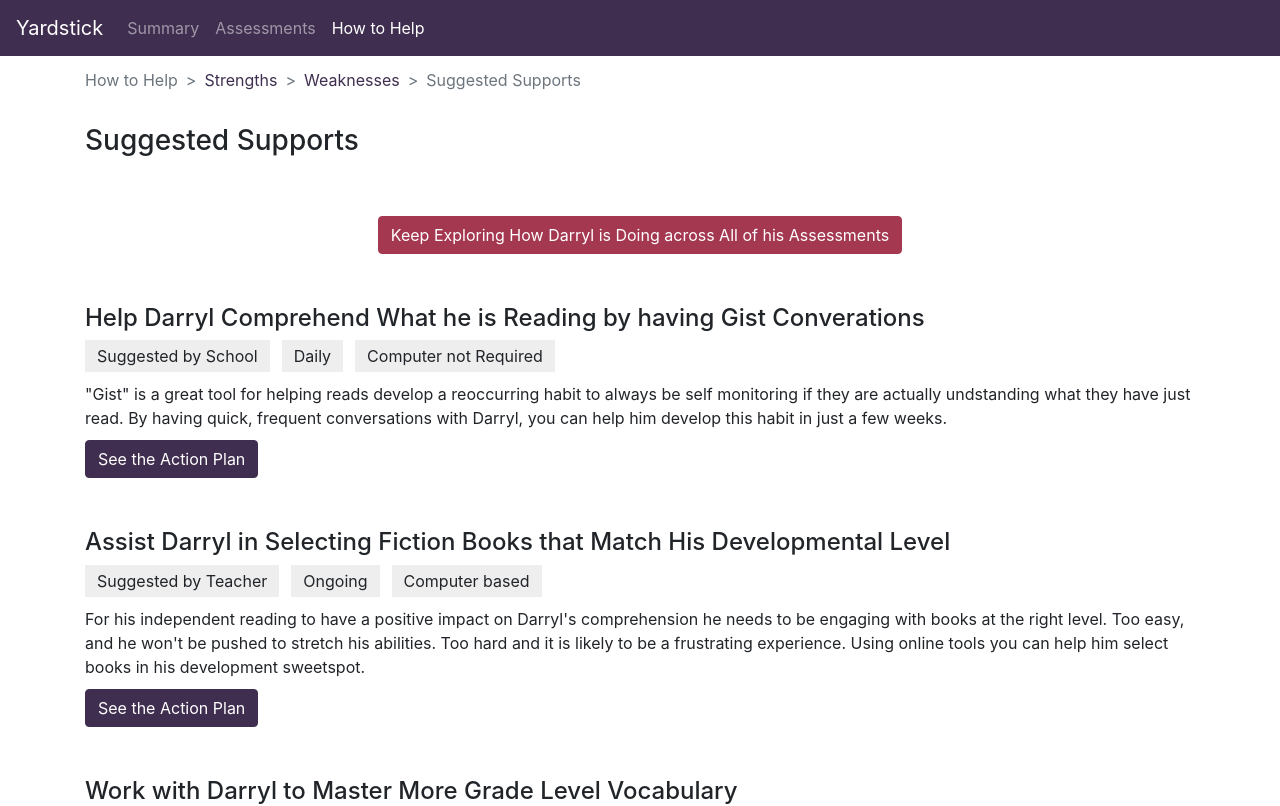
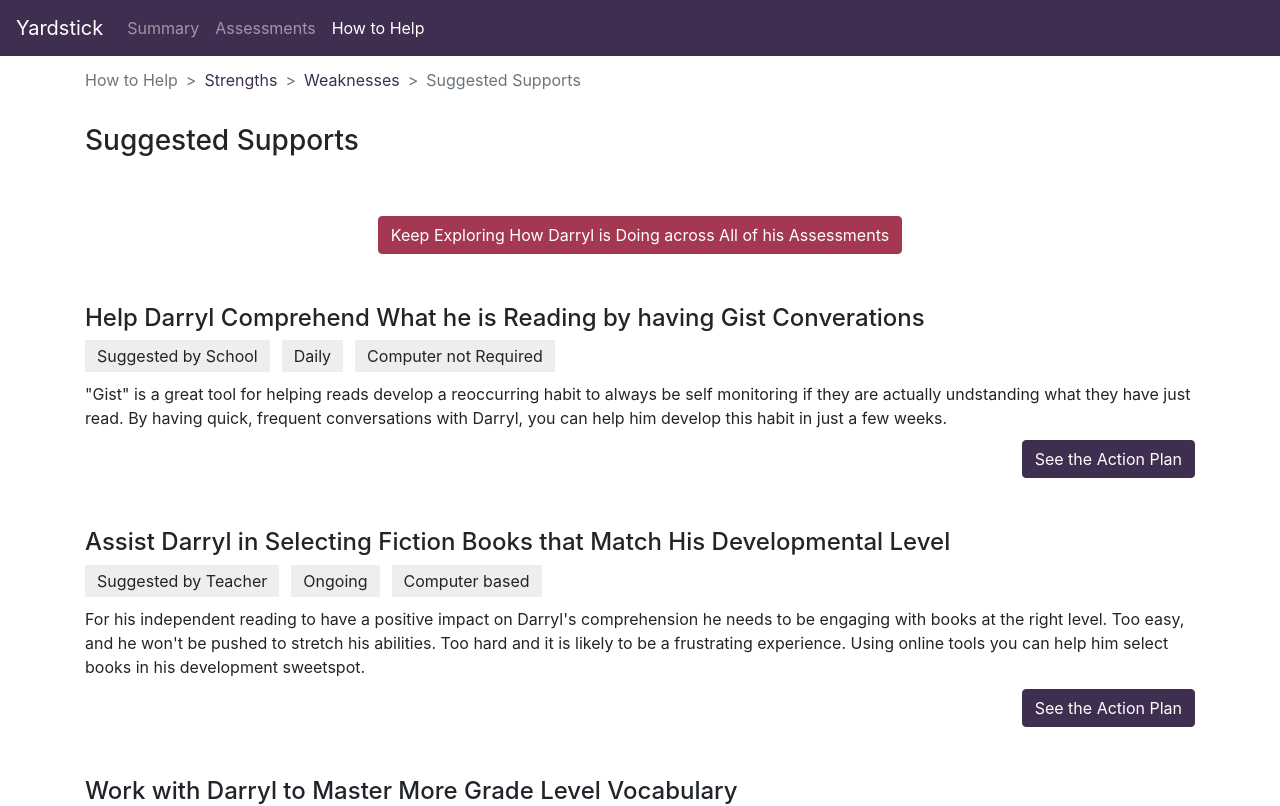
Before and after one commit to ryanechternacht/yardstick-frontend, a Vue app: page /how-to-help/suggested-supports in a window 1280 px wide. Shown: the top 806 px of the page. Built offline with nearby package versions, Linux system fonts and the light colour scheme; what vue-lodash would draw is missing.

Commit message:
Fix a css class being in the wrong place

```diff
--- a/src/components/how-to-help/suggested-supports/SuggestedSupport.vue
+++ b/src/components/how-to-help/suggested-supports/SuggestedSupport.vue
@@ -23,4 +23,9 @@ export default {
 .mb-10 {
   margin-bottom: 10px;
 }
+
+.right {
+  display: flex;
+  justify-content: flex-end;
+}
 </style>
--- a/src/views/how-to-help/SuggestedSupports.vue
+++ b/src/views/how-to-help/SuggestedSupports.vue
@@ -80,9 +80,4 @@ export default {
 .spacer {
   height: 50px;
 }
-
-.right {
-  display: flex;
-  justify-content: flex-end;
-}
 </style>
```
